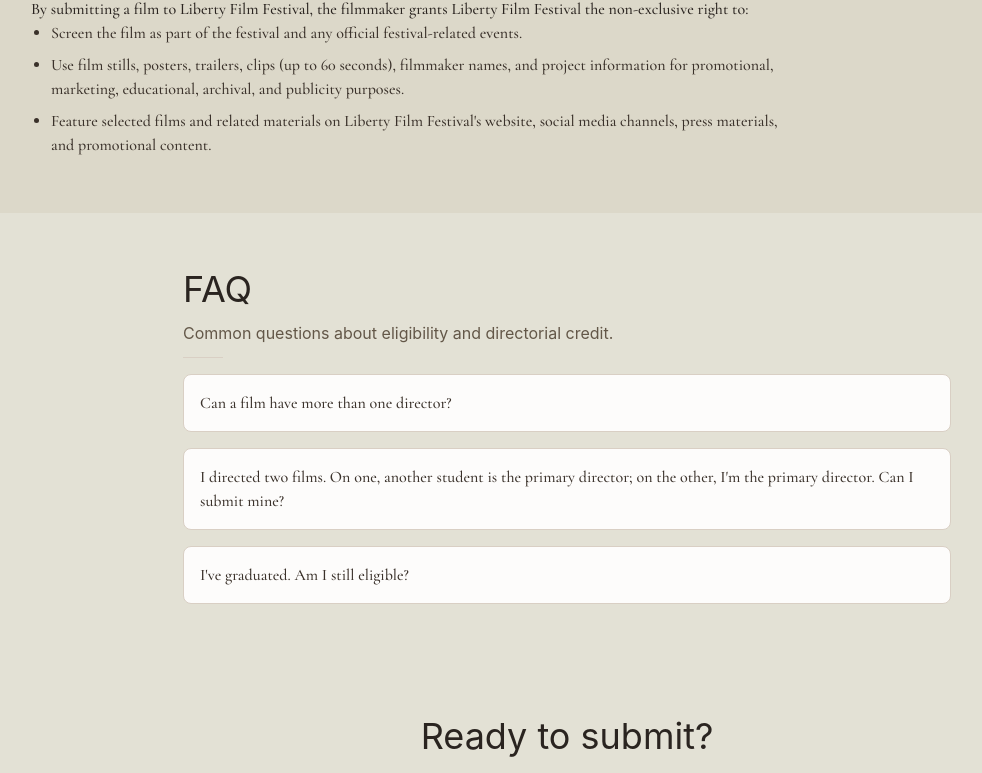
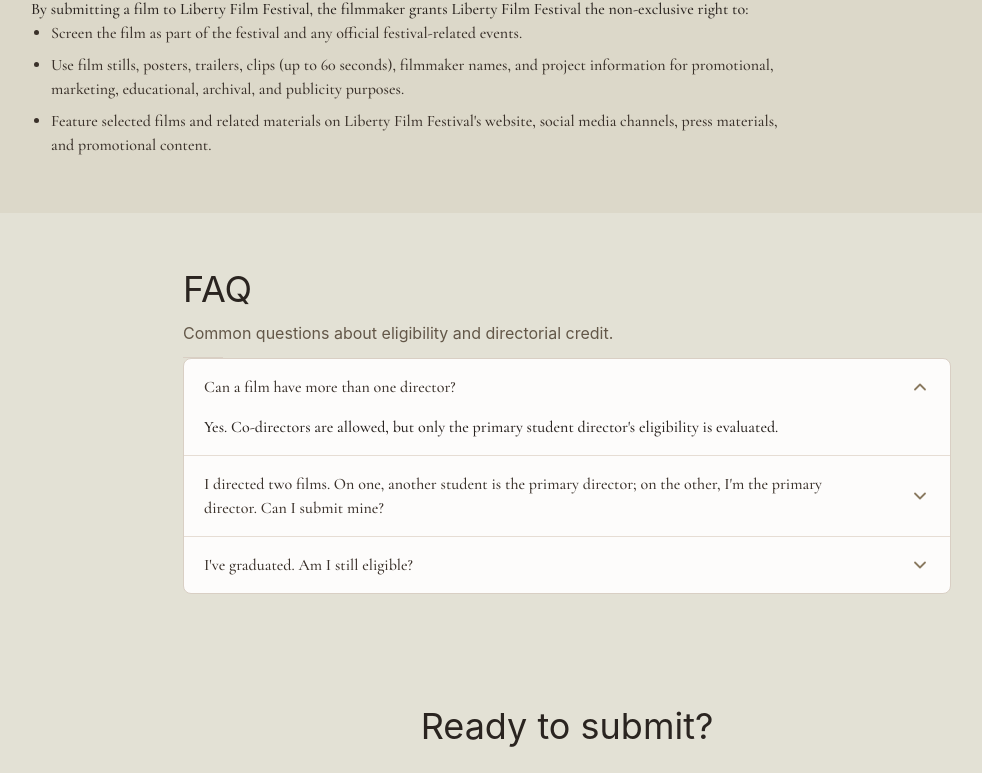
Before and after one commit to Kique9598/liberty_film_festival, a React (Vite) app: page /submit in a window 1280 px wide. Shown: the part 2951-3724 px from the top of the page, without its empty margins (73-1055 px from the left). Built offline with nearby package versions, Linux system fonts and the light colour scheme; a web font is replaced by a local one.

Commit message:
minor changes to submit page

```diff
--- a/src/data/submitContent.ts
+++ b/src/data/submitContent.ts
@@ -2,7 +2,7 @@
   "Completed within the past two (2) years (as of the submission deadline)",
   "10 minutes maximum, including credits",
   "Any genre",
-  "Exactly one primary student director",
+  "Exactly one primary student director (for the purposes of eligibility evaluation)",
 ];
 
 export const submissionRules = [
--- a/src/pages/Submit.tsx
+++ b/src/pages/Submit.tsx
@@ -1,3 +1,4 @@
+import { useState } from "react";
 import Button from "../components/Button";
 import Section from "../components/Section";
 import PageHero from "../components/PageHero";
@@ -17,6 +18,12 @@
 } from "../data/submitContent";
 
 const Submit = () => {
+  const [openIndex, setOpenIndex] = useState<number | null>(0);
+
+  const toggleQuestion = (index: number) => {
+    setOpenIndex((current) => (current === index ? null : index));
+  };
+
   return (
     <>
       <img
@@ -107,22 +114,69 @@
       </Section>
 
       <Section>
-        <div className="mx-auto flex max-w-3xl flex-col gap-4">
+        <div className="mx-auto flex max-w-3xl flex-col">
           <SectionHeader
             title="FAQ"
             description="Common questions about eligibility and directorial credit."
           />
-          {faqItems.map(({ question, answer }) => (
-            <details
-              key={question}
-              className="rounded-lg border border-parch-400 bg-parch-50 p-4"
-            >
-              <summary className="cursor-pointer list-none font-medium text-body">
-                {question}
-              </summary>
-              <p className="mb-0 mt-3 text-body">{answer}</p>
-            </details>
-          ))}
+          <div className="overflow-hidden rounded-lg border border-parch-400 bg-parch-50">
+            {faqItems.map(({ question, answer }, index) => {
+              const isOpen = openIndex === index;
+
+              return (
+                <div
+                  key={question}
+                  className={`border-b border-parch-300 last:border-b-0 ${
+                    index === 0 ? "border-t-0" : ""
+                  }`}
+                >
+                  <button
+                    type="button"
+                    onClick={() => toggleQuestion(index)}
+                    className="flex w-full cursor-pointer items-center justify-between gap-4 px-4 py-4 text-left md:px-5"
+                    aria-expanded={isOpen}
+                  >
+                    <span className="pr-4 text-body">{question}</span>
+                    <span
+                      className={`shrink-0 transition-transform duration-300 ${
+                        isOpen ? "rotate-180" : "rotate-0"
+                      }`}
+                    >
+                      <svg
+                        viewBox="0 0 20 20"
+                        fill="none"
+                        xmlns="http://www.w3.org/2000/svg"
+                        className="h-5 w-5 text-gold-600"
+                        aria-hidden="true"
+                      >
+                        <path
+                          d="M5 7.5L10 12.5L15 7.5"
+                          stroke="currentColor"
+                          strokeWidth="1.8"
+                          strokeLinecap="round"
+                          strokeLinejoin="round"
+                        />
+                      </svg>
+                    </span>
+                  </button>
+
+                  <div
+                    className={`grid transition-all duration-300 ease-out ${
+                      isOpen
+                        ? "grid-rows-[1fr] opacity-100"
+                        : "grid-rows-[0fr] opacity-0"
+                    }`}
+                  >
+                    <div className="overflow-hidden">
+                      <p className="px-4 pb-4 pt-0 text-body md:px-5">
+                        {answer}
+                      </p>
+                    </div>
+                  </div>
+                </div>
+              );
+            })}
+          </div>
         </div>
       </Section>
 
```
